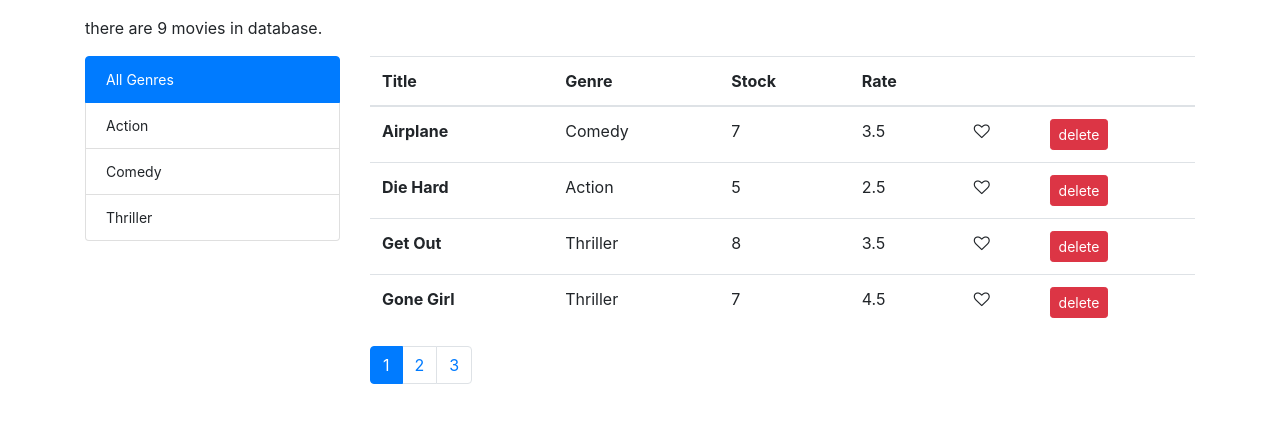
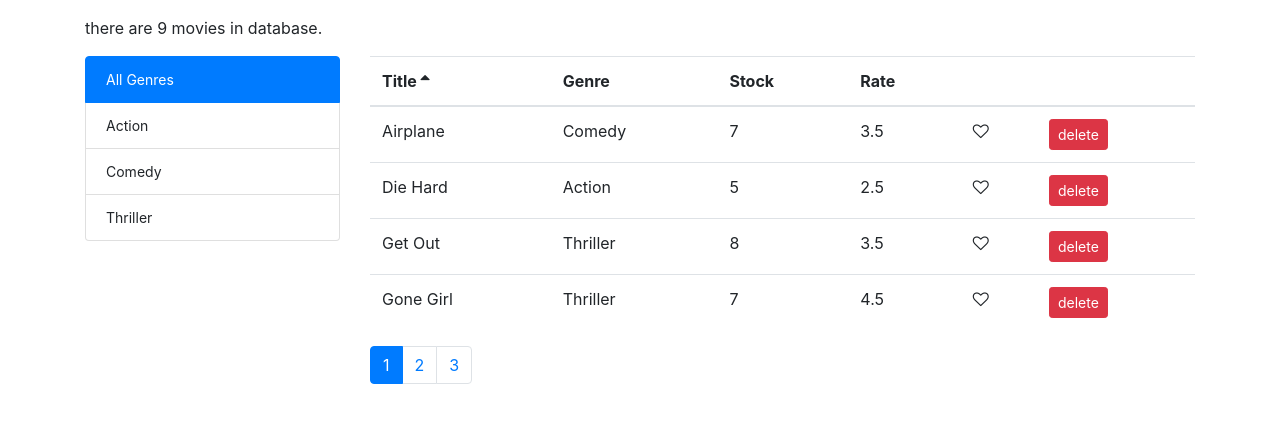
Before and after one commit to amir-9/movies, a React (Create React App) app: page / in a window 1280 px wide. Shown: the top 422 px of the page. Built offline with nearby package versions, Linux system fonts and the light colour scheme.

Commit message:
[REFACTOR] refacftored movies table and created new components: table, tableBody, tableHeader

```diff
--- a/src/App.css
+++ b/src/App.css
@@ -1,3 +1,6 @@
 .font-size-14 {
   font-size: 14px;
 }
+.clickable {
+  cursor: pointer;
+}
--- a/src/components/Movies.jsx
+++ b/src/components/Movies.jsx
@@ -26,7 +26,7 @@ class Movies extends Component {
     currentPageNumber: 1,
     pageSize: 4,
     orderBy: "title",
-    orderType: "acs",
+    orderType: "asc",
   };
   // componentDidMount() {
   //   this.setState(
@@ -65,6 +65,8 @@ class Movies extends Component {
               onDelete={this.deleteMovieHandler}
               onClick={this.likeClickHandler}
               onSort={this.sortClickHandler}
+              orderBy={orderBy}
+              orderType={orderType}
             />
             <Pagination
               pageSize={pageSize}
@@ -109,8 +111,9 @@ class Movies extends Component {
     });
   };
   sortClickHandler = (header) => {
+    if (!header.path) return null;
     if (header.path === this.state.orderBy) {
-      const orderType = this.state.orderType === "acs" ? "desc" : "acs";
+      const orderType = this.state.orderType === "asc" ? "desc" : "asc";
       this.setState({ orderType });
     }
     this.setState({ orderBy: header.path });
--- a/src/components/MoviesTable.jsx
+++ b/src/components/MoviesTable.jsx
@@ -1,12 +1,57 @@
-import TableBody from "./TableBody";
-import TableHeader from "./TableHeader";
+import Table from "./table";
+import Like from "../common/Like";
+
 const MoviesTable = (props) => {
-  const { movies, onDelete, onClick, onSort, tableHeaders } = props;
+  const columns = [
+    { path: "title", label: "Title" },
+    { path: "genre.name", label: "Title" },
+    { path: "numberInStock", label: "Title" },
+    { path: "dailyRentalRate", label: "Title" },
+    {
+      key: "like",
+      content: (movie) => (
+        <Like
+          onClick={() => {
+            onClick(movie);
+          }}
+          liked={movie.isLiked}
+        />
+      ),
+    },
+    {
+      key: "delete",
+      content: (movie) => (
+        <button
+          id={movie._id}
+          onClick={() => {
+            onDelete(movie);
+          }}
+          className="btn btn-danger btn-sm"
+        >
+          delete
+        </button>
+      ),
+    },
+  ];
+
+  const {
+    movies,
+    onDelete,
+    onClick,
+    onSort,
+    tableHeaders,
+    orderBy,
+    orderType,
+  } = props;
   return (
-    <table className="table">
-      <TableHeader onSort={onSort} tableHeaders={tableHeaders} />
-      <TableBody movies={movies} onClick={onClick} onDelete={onDelete} />
-    </table>
+    <Table
+      movies={movies}
+      onSort={onSort}
+      tableHeaders={tableHeaders}
+      orderBy={orderBy}
+      orderType={orderType}
+      columns={columns}
+    />
   );
 };
 
--- a/src/components/TableBody.jsx
+++ b/src/components/TableBody.jsx
@@ -1,39 +1,21 @@
 import React, { Component } from "react";
-import Like from "../common/Like";
+import _ from "lodash";
 
 class TableBody extends Component {
-  // state = {  }
+  renderCell = (item, column) => {
+    if (column.content) return column.content(item);
+    return _.get(item, column.path);
+  };
   render() {
-    const { onClick, onDelete, movies } = this.props;
+    const { items, columns } = this.props;
     return (
       <tbody>
-        {movies.map((movie) => {
+        {items.map((item) => {
           return (
-            <tr key={movie._id}>
-              <th scope="row">{movie.title}</th>
-              <td>{movie.genre.name}</td>
-              <td>{movie.numberInStock} </td>
-              <td>{movie.dailyRentalRate} </td>
-              <td>
-                <Like
-                  onClick={() => {
-                    onClick(movie);
-                  }}
-                  liked={movie.isLiked}
-                />
-              </td>
-
-              <td>
-                <button
-                  id={movie._id}
-                  onClick={() => {
-                    onDelete(movie);
-                  }}
-                  className="btn btn-danger btn-sm"
-                >
-                  delete
-                </button>
-              </td>
+            <tr key={item._id}>
+              {columns.map((column, index) => {
+                return <td key={index}>{this.renderCell(item, column)}</td>;
+              })}
             </tr>
           );
         })}
--- a/src/components/TableHeader.jsx
+++ b/src/components/TableHeader.jsx
@@ -2,6 +2,11 @@ import React from "react";
 class TableHeader extends React.Component {
   sortClickHandler = (header) => {
     this.props.onSort(header);
+  };
+  sortIcon = (column) => {
+    return column.path === this.props.orderBy ? (
+      <i className={"fa fa-sort-" + this.props.orderType} />
+    ) : null;
   };
   render() {
     const { tableHeaders } = this.props;
@@ -10,13 +15,15 @@ class TableHeader extends React.Component {
         <tr>
           {tableHeaders.map((header, index) => (
             <th
+              className={header.path && "clickable"}
               key={index}
               onClick={() => {
                 this.sortClickHandler(header);
               }}
               scope="col"
             >
-              {header.name}
+              {header.name + " "}
+              {this.sortIcon(header)}
             </th>
           ))}
         </tr>
--- /dev/null
+++ b/src/components/table.jsx
@@ -0,0 +1,19 @@
+import TableBody from "./TableBody";
+import TableHeader from "./TableHeader";
+
+const Table = (props) => {
+  const { movies, columns, onSort, tableHeaders, orderBy, orderType } = props;
+  return (
+    <table className="table">
+      <TableHeader
+        onSort={onSort}
+        tableHeaders={tableHeaders}
+        orderBy={orderBy}
+        orderType={orderType}
+      />
+      <TableBody items={movies} columns={columns} />
+    </table>
+  );
+};
+
+export default Table;
```
